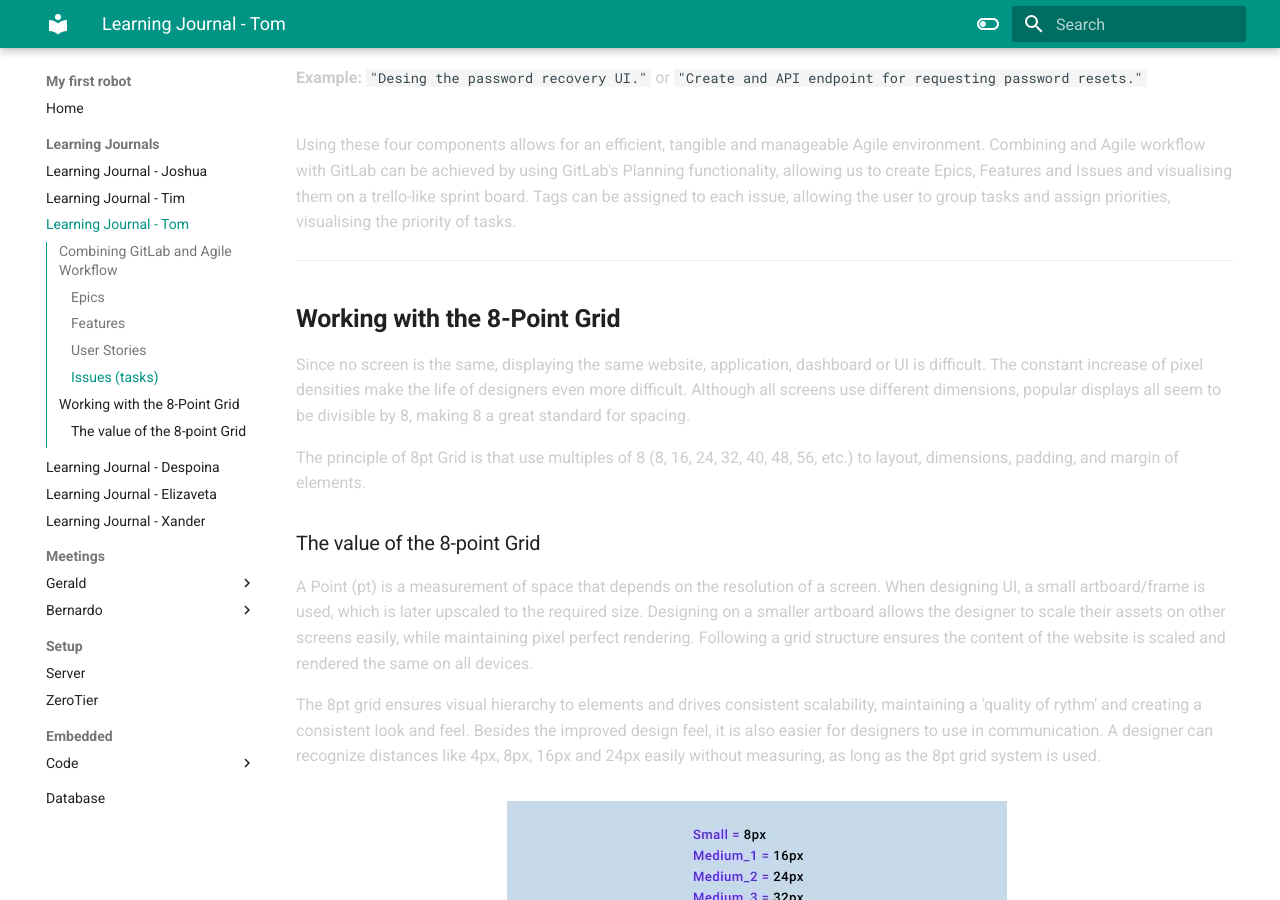
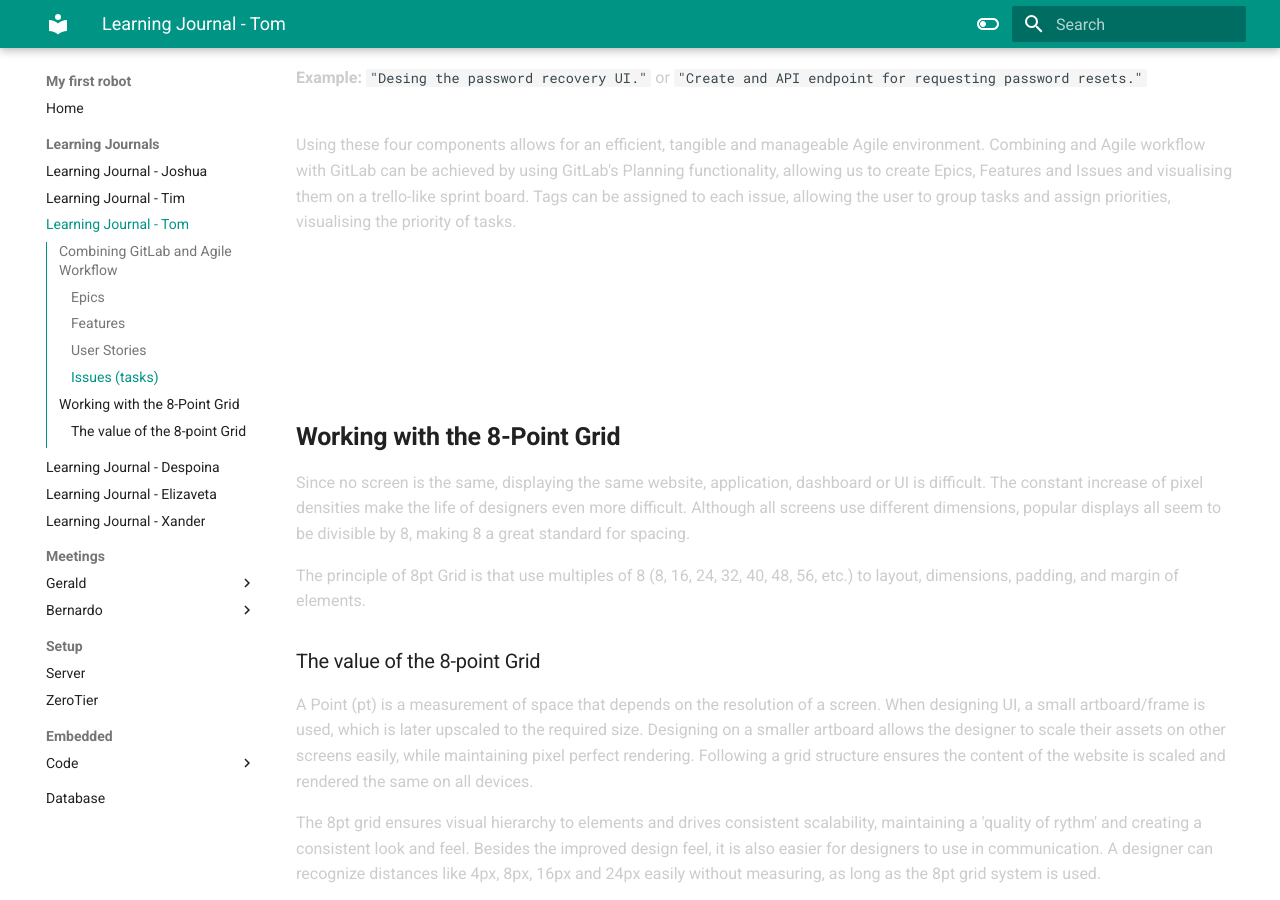
Before and after one commit to VioletHarmon2002/MyFirstRobot, an MkDocs documentation site: the page built from docs/Learning Journals/learning-journal-tom.md, in a window 1280 px wide and 900 px high, scrolled down 1018 px. Built offline with MkDocs 1.6.1 and Material for MkDocs 9.7.7, drawn with Linux system fonts in a browser that asks for light colours.

Commit message:
Minor page layout improvements to learning journal

```diff
--- a/docs/Learning Journals/learning-journal-tom.md
+++ b/docs/Learning Journals/learning-journal-tom.md
@@ -28,7 +28,11 @@ Issues fucntion as the executable task. Issues remove the ambiguity for develope
 <br>
 Using these four components allows for an efficient, tangible and manageable Agile environment. Combining and Agile workflow with GitLab can be achieved by using GitLab's Planning functionality, allowing us to create Epics, Features and Issues and visualising them on a trello-like sprint board. Tags can be assigned to each issue, allowing the user to group tasks and assign priorities, visualising the priority of tasks.
 
----
+<br>
+<br>
+<br>
+<br>
+<br>
 
 ## **Working with the 8-Point Grid**
 Since no screen is the same, displaying the same website, application, dashboard or UI is difficult. The constant increase of pixel densities make the life of designers even more difficult.
@@ -60,4 +64,8 @@ When working on websites you must make responsive web pages. The pages not only
 
 source: https://uxplanet.org/everything-you-should-know-about-8-point-grid-system-in-ux-design-b69cb945b18d
 
----
+<br>
+<br>
+<br>
+<br>
+<br>
```
